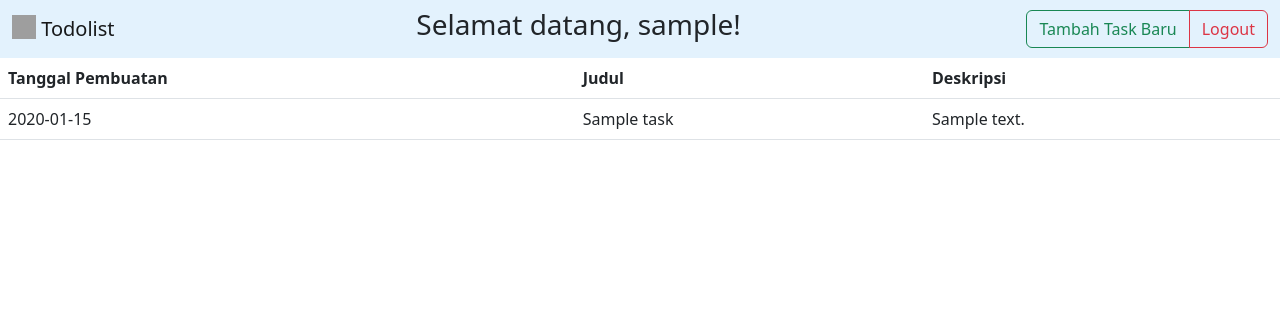
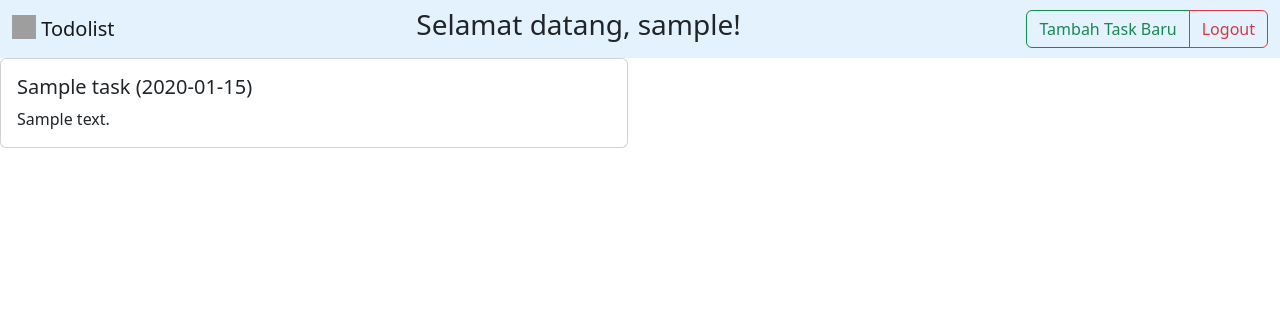
Before and after one commit to ivanoxx/Lab-PBP, a Django app: page /todolist/ in a window 1280 px wide. Shown: the top 318 px of the page. Run offline with Django 4.2, Linux system fonts and the light colour scheme; a user stored in the database is signed in; tables that the repository leaves empty hold one stand-in row (values such as "Sample post"); grey boxes are pictures that could not be loaded.

Commit message:
Plain cards

```diff
--- a/todolist/templates/todolist.html
+++ b/todolist/templates/todolist.html
@@ -27,27 +27,18 @@
         </div>
       </div>
     </nav>
-    <div class="table-responsive-sm">
-      <table class="table">
-        <thead>
-            <tr>
-            <th>Tanggal Pembuatan</th>
-            <th>Judul</th>
-            <th>Deskripsi</th>
-            </tr>
-        </thead>
-        <tbody>
-          {% comment %} Tambahkan data di bawah baris ini {% endcomment %}
-          {% for todolist in list_todolist %}
-            <tr>
-                <td>{{todolist.date}}</td>
-                <td>{{todolist.title}}</td>
-                <td>{{todolist.description}}</td>
-            </tr>
-          {% endfor %}
-        </tbody>
-      </table>
-    </div>
+    <div class="row row-cols-1 row-cols-md-2 g-4">
+        {% for todolist in list_todolist %}
+            <div class="col">
+                <div class="card">
+                    <div class="card-body">
+                    <h5 class="card-title">{{todolist.title}} ({{todolist.date}})</h5>
+                    <p class="card-text">{{todolist.description}}</p>
+                    </div>
+                </div>
+            </div>
+        {% endfor %}
+      </div>
     <script src="https://cdn.jsdelivr.net/npm/bootstrap@5.2.1/dist/js/bootstrap.bundle.min.js" integrity="sha384-u1OknCvxWvY5kfmNBILK2hRnQC3Pr17a+RTT6rIHI7NnikvbZlHgTPOOmMi466C8" crossorigin="anonymous"></script>
   </body>
 </html>
```
